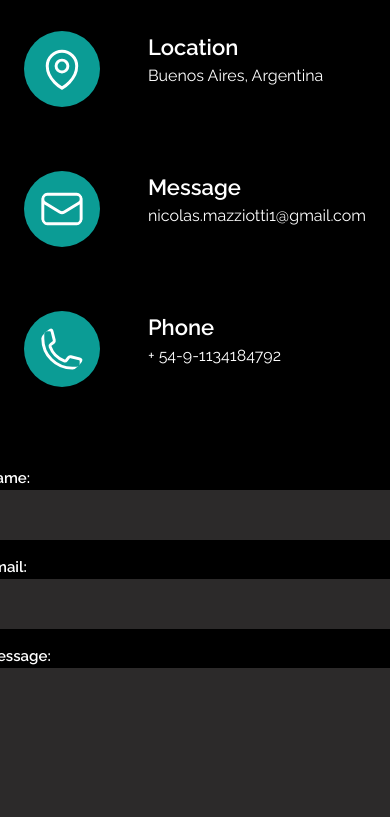
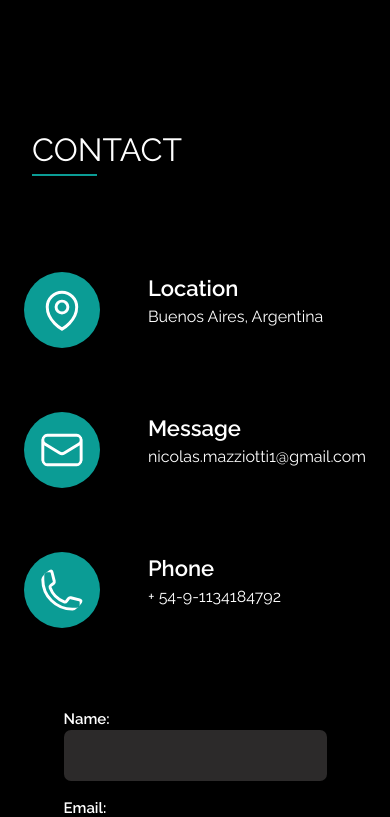
Before and after one commit to Nicolas-Mazziotti/portfolio_mazziotti, a React (Vite) app: page / in a window 390 px wide. Shown: the part 3300-4117 px from the top of the page. Built offline with nearby package versions, Linux system fonts and the light colour scheme.

Commit message:
Modify contact styles

```diff
--- a/src/Components/Contact/Contact.css
+++ b/src/Components/Contact/Contact.css
@@ -30,7 +30,7 @@
 .contact-icons-container svg {
     color: white;
     background-color: rgb(11, 156, 149);
-    border-radius: 100px;
+    border-radius: 50px;
     padding: 0.9rem;
     width: 9vh;
     transition: 1s;
@@ -38,7 +38,7 @@
 .contact-icons-container svg:hover {
     color: white;
     background-color: rgb(6, 117, 112);
-    border-radius: 100px;
+    border-radius: 50px;
     padding: 0.9rem;
     width: 9vh;
 }
@@ -59,7 +59,7 @@
     margin-top: 4rem;
     display: flex;
     flex-direction: row;
-    flex-wrap: wrap;
+    /* flex-wrap: wrap; */
     justify-content: center;
     gap: 5rem ;
 }
@@ -92,6 +92,7 @@
     border-radius: 7px;
     height: 20vh;
     border-color:rgb(11, 156, 149);
+    resize: none;
 }
 
 .form-control input:hover, #input_message:hover{
@@ -118,3 +119,42 @@
 .contact-btn-container button:hover{
     background-color: rgb(11, 156, 149);
 }
+
+
+@media screen and (max-width: 300px){
+    form {
+        margin :auto;
+        width: 80%;
+    }
+}
+
+@media screen and (max-width: 480px){
+    .contact-container h1{
+        font-size: 32px;
+    }
+    .contact-container .contact-title-underline
+    {
+        width: 20%;
+    }
+    .contact-container{
+        padding: 2rem;
+    }
+    .form-control input {
+        width: 100%;
+    }
+}
+
+@media screen and (max-width:800px) {
+    .contact-container{
+        margin-top: 15rem;
+    }
+    .contact-formIcon-container {
+        flex-wrap: wrap;
+        margin-top: 6rem;
+
+    }
+    .contact-container .contact-title-underline
+    {
+        width: 20%;
+    }
+}
--- a/src/Components/Contact/Contact.jsx
+++ b/src/Components/Contact/Contact.jsx
@@ -4,9 +4,12 @@ import './Contact.css'
 const Contact = () => {
     return (
         <div className='contact-container'>
+            <div>
             <h1 data-aos="fade-up" data-aos-duration="1000">CONTACT</h1>
             <div className='contact-title-underline' data-aos="fade-up" data-aos-duration="1000"></div>
-            <div className='contact-formIcon-container'>
+                </div>
+
+            <div className='contact-formIcon-container' data-aos="fade-up" data-aos-duration="1000">
             <div className='contact-icons-container'>
                 <div className='contact-icons-details'>
                 <MapPinIcon/>
```
